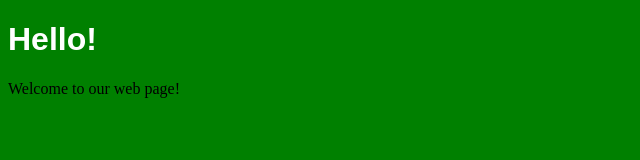
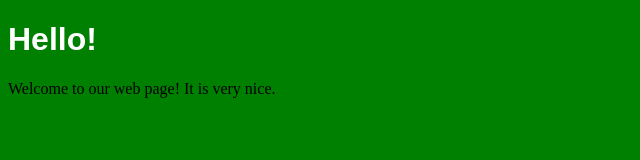
Before and after one commit to richardolsson/git-experiment, a plain HTML site: page index.html in a window 1280 px wide. Shown: the full height of the page, 0-640 px from the left. Drawn offline with Linux system fonts and the light colour scheme.

Commit message:
Add more text

```diff
--- a/index.html
+++ b/index.html
@@ -14,7 +14,7 @@
 <body>
 <h1>Hello!</h1>
 <p>
-  Welcome to our web page!
+  Welcome to our web page! It is very nice.
 </p>
 </body>
 </html>
```
